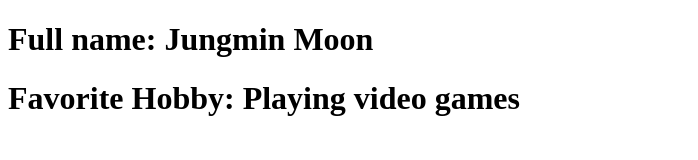
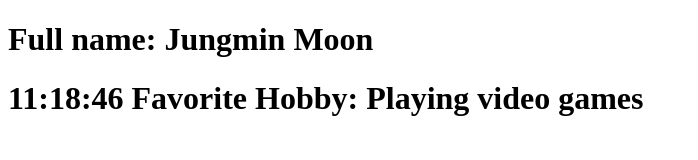
Before and after one commit to Jungmin-Moon/Moon_Jungmin_tpp_static, a plain HTML site: page index.html in a window 1280 px wide. Shown: the whole page, without its empty margins (0-698 px from the left). Drawn offline with Linux system fonts and the light colour scheme.

Commit message:
Update index.html

```diff
--- a/index.html
+++ b/index.html
@@ -1,11 +1,34 @@
 <!DOCTYPE html>
 
 <html>
-  <body>
-    <h1>Full name: Jungmin Moon</h1>
-    <h1>Favorite Hobby: Playing video games</h1>
 
-  </body>
+	<head>
+		<script>
+
+
+			function updateTime() {
+				let refresh = 1000;
+				setInterval('displayTime()', refresh);
+			}
+
+			function displayTime() {
+				let date = new Date();
+
+				let formatTime = date.toLocaleTimeString().replace(/AM|PM/, '');
+
+				document.getElementById("datetime").innerHTML = formatTime
+					+ " Favorite Hobby: Playing video games";
+			}
+
+			updateTime();
+		</script>
+	</head>
+
+	<body>
+		<h1>Full name: Jungmin Moon</h1>
+		<h1 id = "datetime" onload = displayTime();></h1>
+	</body>
+
 
 
 </html>
```
